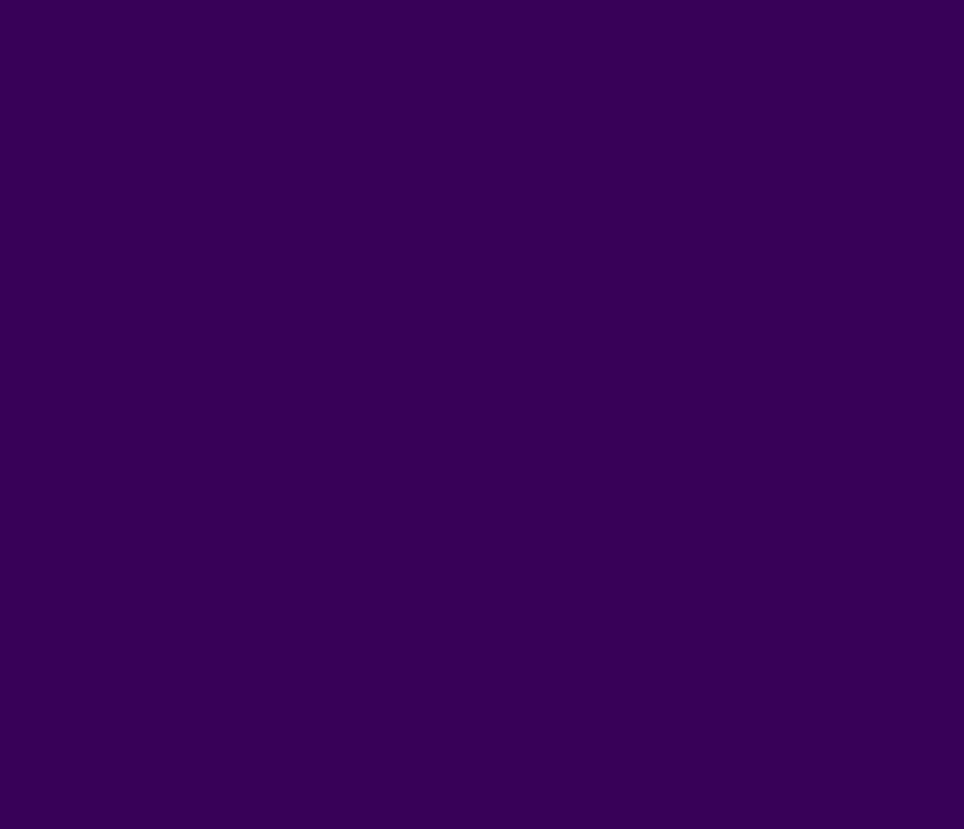
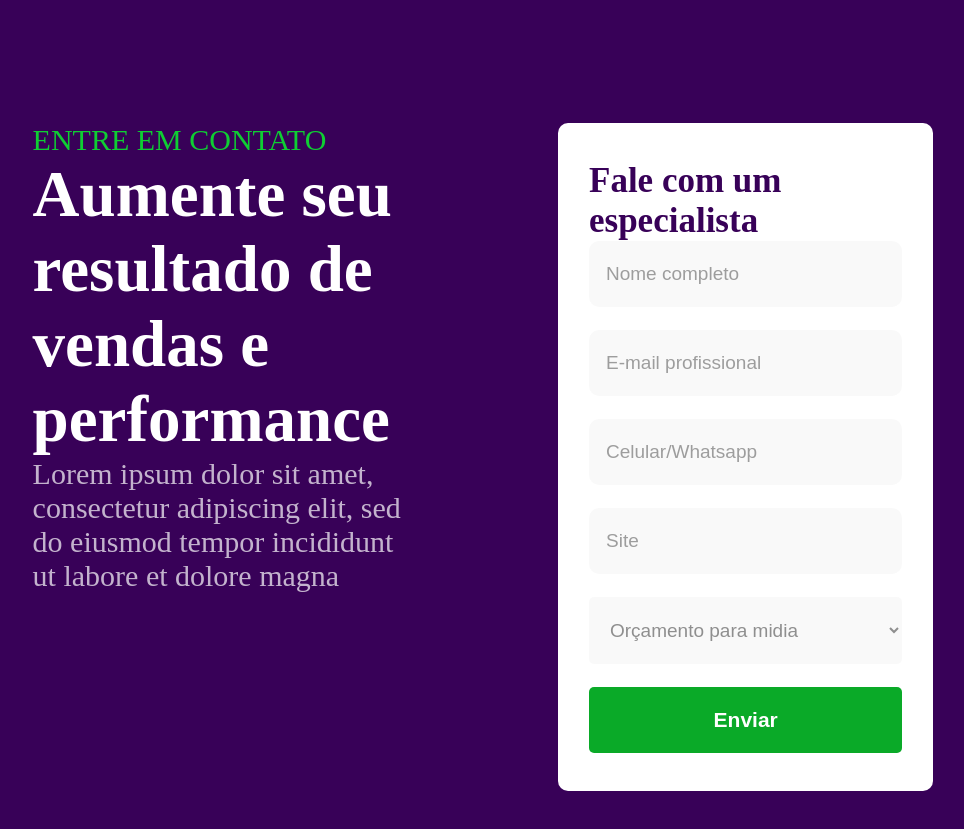
Before and after one commit to LeonFagner/Page-next, a Next.js app: page / in a window 1280 px wide. Shown: the part 2800-3629 px from the top of the page, without its empty margins (157-1121 px from the left). Before the commit the page ends 2733 px from the top, so only its background shows below. Built offline with nearby package versions, Linux system fonts and the light colour scheme.

Commit message:
Criando formulário

```diff
--- a/app/page.js
+++ b/app/page.js
@@ -2,7 +2,8 @@
 import styles from "../styles/page.module.scss";
 import Header from "../components/header/Header";
 import Wellcome from "../components/Wellcome/Wellcome";
-import Features from "../components/Features/Features"
+import Features from "../components/Features/Features";
+import Contatos from "../components/Contatos/Contatos";
 
 
 export default function Home() {
@@ -11,6 +12,7 @@
       <Header/>
       <Wellcome/>
       <Features/>
+      <Contatos/>
     </div>
   );
 }
--- a/components/Button/Button.jsx
+++ b/components/Button/Button.jsx
@@ -4,6 +4,7 @@
 export default function Button({title, kind}){
     const generationClassByKind = () => {
         if(kind === "secundary") return Styles.secundary
+        if(kind === "full") return Styles.full;
         return Styles.primary;
     }
 
--- a/components/Button/Button.module.scss
+++ b/components/Button/Button.module.scss
@@ -14,4 +14,12 @@
         background-color: $white-color;
         color: $purple-color;
     }
+
+    &.full {
+        padding: 21px;
+        width: 100%;
+        font-size: 21px;
+        font-weight: 600;
+        background-color: $grenn3-color;
+    }
 }
--- /dev/null
+++ b/components/Contatos/Contatos.jsx
@@ -0,0 +1,43 @@
+import Button from "../Button/Button";
+import Styles from "./Contatos.module.scss";
+import Input from "../Input/Input";
+import Select from "../Select/Select"
+import { Value } from "sass";
+
+
+
+export default function Contatos (){
+
+    return(
+        <div className={Styles.container}>
+            <div className={Styles.text}>
+                <span>ENTRE EM CONTATO</span>
+                <h1>Aumente seu resultado de vendas e performance</h1>
+                <p>Lorem ipsum dolor sit amet, consectetur adipiscing elit, sed do eiusmod tempor incididunt ut labore et dolore magna</p>
+            </div>
+            <div className={Styles.form}>
+                <h1>Fale com um especialista</h1>
+            <form action="">
+                <Input type="text" placeholder="Nome completo" required/>
+                <Input type="email" placeholder="E-mail profissional" required/>
+                <Input
+                type="text"
+                placeholder="Celular/Whatsapp"
+                pattern="^[+]*[{]{0,1}[0-9]{1,4}[)]{0,1}[=\s\./0-9]*$"
+                required />
+                <Input type="text" placeholder="Site" required/>
+                <Select type="text" placeholder="Orçamento para midia" options={[
+                    {label: "Instagram", Value:"instagram"},
+                    {label: "Facebook", Value:"facebook"},
+
+                ]} required>
+
+                </Select>
+            <Button  title="Enviar" kind="full"/>
+            </form>
+
+            </div>
+
+        </div>
+    )
+}
--- /dev/null
+++ b/components/Contatos/Contatos.module.scss
@@ -0,0 +1,48 @@
+@import "/styles//mixins/colors.scss";
+@import "/styles/mixins/padding.scss";
+
+
+.container{
+    @include Padding;
+    display: grid;
+    grid-template-columns: repeat(2, 1fr);
+    align-items: flex-start;
+    justify-content: space-between;
+    gap: 150px;
+}
+
+.text{
+    span{
+        font-size: 30px;
+        font-weight: 600px;
+        color: $green2-color;
+    }
+    h1{
+        font-size: 65px;
+        font-weight: bold;
+
+    }
+    p{
+        font-size: 30px;
+        font-weight: 300;
+        opacity: 0.7;
+    }
+}
+
+.form{
+    padding: 38px 31px;
+    background-color: $white-color;
+    border: 0.5 solid $gray3-color ;
+    border-radius: 10px;
+
+    h1{
+        color: $purple-color;
+        font-size: 35px;
+        font-weight: bold;
+
+    }
+    form{
+        display: grid;
+        gap: 23px;
+    }
+}
--- a/components/Features/Features.jsx
+++ b/components/Features/Features.jsx
@@ -13,22 +13,22 @@
 
         <div className={Styles.features}>
             <div className={Styles.feature}>
-                <Image src= {Icon} />
+                <Image src= {Icon} alt="icon" />
                 <h1>Digital Strategy</h1>
                 <p>Lorem ipsum dolor sit amet, consectetur adipiscing elit, sed do eiusmod tempor incididunt ut labore et dolore magna.</p>
             </div>
             <div className={Styles.feature}>
-            <Image src= {Icon} />
+            <Image src= {Icon}alt="icon" />
                 <h1>Digital Strategy</h1>
                 <p>Lorem ipsum dolor sit amet, consectetur adipiscing elit, sed do eiusmod tempor incididunt ut labore et dolore magna.</p>
             </div>
             <div className={Styles.feature}>
-            <Image src= {Icon} />
+            <Image src= {Icon}alt="icon" />
                 <h1>Digital Strategy</h1>
                 <p>Lorem ipsum dolor sit amet, consectetur adipiscing elit, sed do eiusmod tempor incididunt ut labore et dolore magna.</p>
             </div>
             <div className={Styles.feature}>
-            <Image src= {Icon} />
+            <Image src= {Icon}alt="icon" />
                 <h1>Digital Strategy</h1>
                 <p>Lorem ipsum dolor sit amet, consectetur adipiscing elit, sed do eiusmod tempor incididunt ut labore et dolore magna.</p>
             </div>
--- a/components/Features/Features.module.scss
+++ b/components/Features/Features.module.scss
@@ -3,6 +3,7 @@
 
 .container{
     @include Padding;
+
     display: flex;
     flex-flow: column;
     align-items: center;
--- /dev/null
+++ b/components/Input/Input.jsx
@@ -0,0 +1,15 @@
+import Styles from "./Input.module.scss";
+
+export default function Input({type, placeholder, pattern, required}){
+
+    return(
+
+        <input
+                type={type}
+                placeholder={placeholder}
+                pattern={pattern}
+                required={required}
+                className={Styles.input}
+        />
+    )
+}
--- /dev/null
+++ b/components/Input/Input.module.scss
@@ -0,0 +1,16 @@
+@import "/styles/mixins/colors.scss";
+
+
+.input{
+    padding: 22px 17px;
+    background-color:$gray4-color;
+    border: none;
+    border-radius: 5px;
+    font-size: 19px;
+    font-weight: 300;
+    color: $gray5-color;
+    opacity: 0.7;
+    border-radius: 10px;
+
+
+}
--- /dev/null
+++ b/components/Select/Select.jsx
@@ -0,0 +1,15 @@
+import Styles from "./Select.module.scss"
+
+export default function Select ({placeholder, required, options}){
+
+    return(
+        <select className={Styles.select} required={required}>
+            <option value="">{placeholder}</option>
+            {
+                options?.map((option,index) => (
+                    <option key={index} value={option.value}>{option.label}</option>
+                ))
+            }
+        </select>
+    )
+}
--- /dev/null
+++ b/components/Select/Select.module.scss
@@ -0,0 +1,12 @@
+@import "/styles/mixins/colors.scss";
+
+.select{
+    padding: 22px 17px;
+    background-color:$gray4-color;
+    border: none;
+    border-radius: 5px;
+    font-size: 19px;
+    font-weight: 300;
+    color: $gray5-color;
+    opacity: 0.7;
+}
--- a/styles/mixins/colors.scss
+++ b/styles/mixins/colors.scss
@@ -4,3 +4,8 @@
 $white-color: white;
 $green-color: #0dc74f;
 $gray2-color: #4A4A4A;
+$gray3-color: #c9c9c9;
+$gray4-color:#F7F7F7;
+$gray5-color: #606060;
+$green2-color: #0FCE33;
+$grenn3-color: #0aaa28;
```
